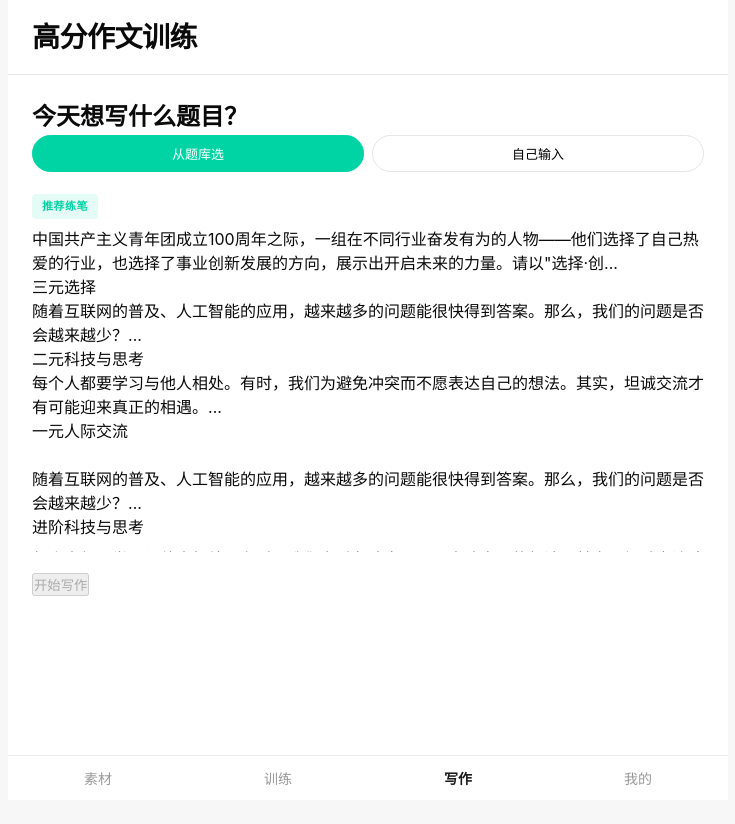
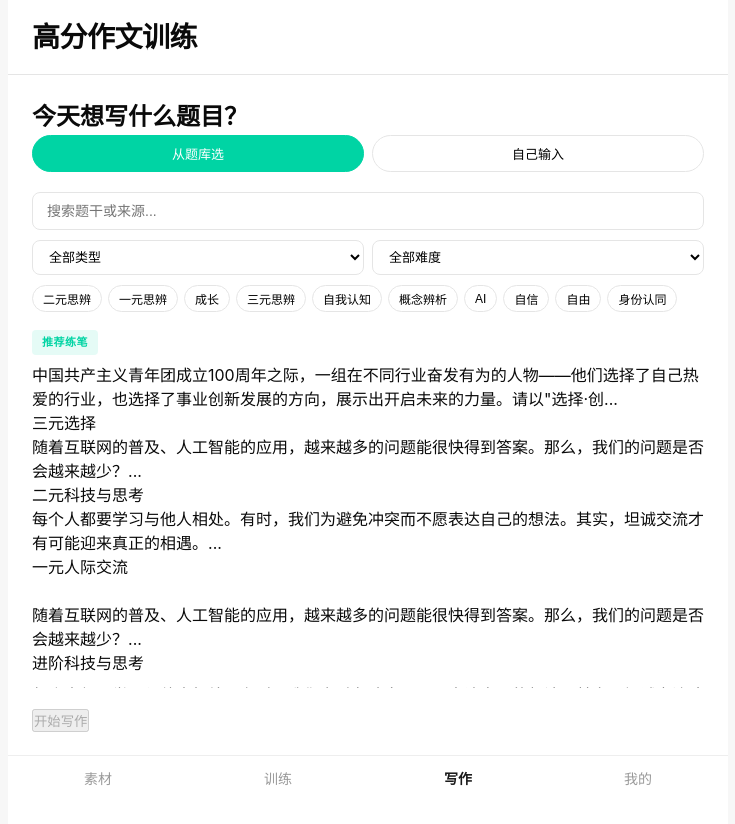
Before and after one commit to sad0yster/-zuowenTraining, a React (Vite) app: page / in a window 1280 px wide. Both pictures are taken after a click on the button "写作". Shown: the top 824 px of the page, without its empty margins (272-1007 px from the left). Before the commit the page ends 800 px from the top, so only its background shows below. Built offline with nearby package versions, Linux system fonts and the light colour scheme; no server answers.

Commit message:
feat: wire up search/filter UI in TopicInput
Add search input, type/difficulty selects, popular tag buttons, filter
status bar, and empty state to the question picker. Replace allQuestions
with filteredQuestions in the list rendering.

```diff
--- a/src/components/TopicInput.tsx
+++ b/src/components/TopicInput.tsx
@@ -72,12 +72,6 @@ export function TopicInput({ onConfirm }: TopicInputProps) {
 
   const hasFilters = searchText || filterType || filterDifficulty || filterTag;
 
-  // Temporarily reference these to avoid noUnusedLocals errors until Task 4 JSX uses them
-  void popularTags;
-  void filteredQuestions;
-  void clearFilters;
-  void hasFilters;
-
   const handleStart = () => {
     if (mode === 'pick' && selectedId) {
       const q = allQuestions.find((q) => q.id === selectedId);
@@ -106,6 +100,47 @@ export function TopicInput({ onConfirm }: TopicInputProps) {
       </div>
 
       {mode === 'pick' && (
+        <>
+        <div className="search-filters">
+          <input
+            type="text"
+            placeholder="搜索题干或来源..."
+            value={searchText}
+            onChange={e => setSearchText(e.target.value)}
+            className="search-input"
+          />
+          <div className="filter-row">
+            <select value={filterType} onChange={e => setFilterType(e.target.value as SpeculativeType | '')}>
+              <option value="">全部类型</option>
+              <option value="single">一元思辨</option>
+              <option value="binary">二元思辨</option>
+              <option value="ternary">三元思辨</option>
+            </select>
+            <select value={filterDifficulty} onChange={e => setFilterDifficulty(e.target.value ? Number(e.target.value) : '')}>
+              <option value="">全部难度</option>
+              <option value="1">基础</option>
+              <option value="2">进阶</option>
+              <option value="3">挑战</option>
+            </select>
+          </div>
+          <div className="tag-filters">
+            {popularTags.map(tag => (
+              <button
+                key={tag}
+                className={`tag-btn ${filterTag === tag ? 'active' : ''}`}
+                onClick={() => setFilterTag(filterTag === tag ? '' : tag)}
+              >
+                {tag}
+              </button>
+            ))}
+          </div>
+        </div>
+        {hasFilters && (
+          <div className="filter-status">
+            <span>筛选结果：{filteredQuestions.length} 道题</span>
+            <button className="clear-filters" onClick={clearFilters}>清空筛选</button>
+          </div>
+        )}
         <div className="question-list">
           {recommended.length > 0 && (
             <div className="recommend-section">
@@ -127,7 +162,7 @@ export function TopicInput({ onConfirm }: TopicInputProps) {
               ))}
             </div>
           )}
-          {allQuestions.map((q) => (
+          {filteredQuestions.map((q) => (
             <div
               key={q.id}
               className={`card card-clickable ${selectedId === q.id ? 'selected' : ''}`}
@@ -146,7 +181,13 @@ export function TopicInput({ onConfirm }: TopicInputProps) {
               </div>
             </div>
           ))}
+          {filteredQuestions.length === 0 && hasFilters && (
+            <div className="empty-state" style={{ padding: '20px', textAlign: 'center', color: 'var(--color-text-secondary)' }}>
+              没有找到匹配的题目，试试调整筛选条件
+            </div>
+          )}
         </div>
+        </>
       )}
 
       {mode === 'custom' && (
```
